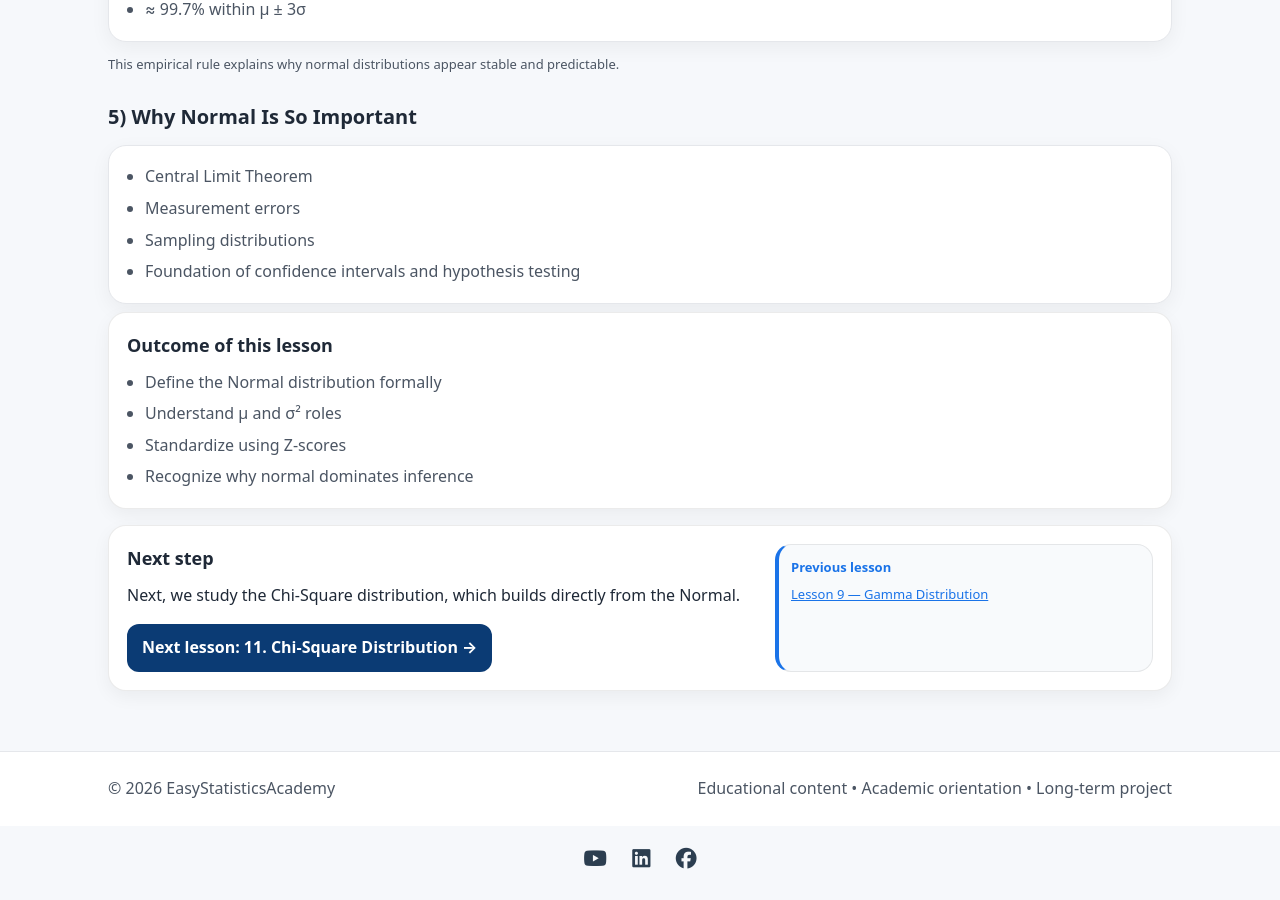
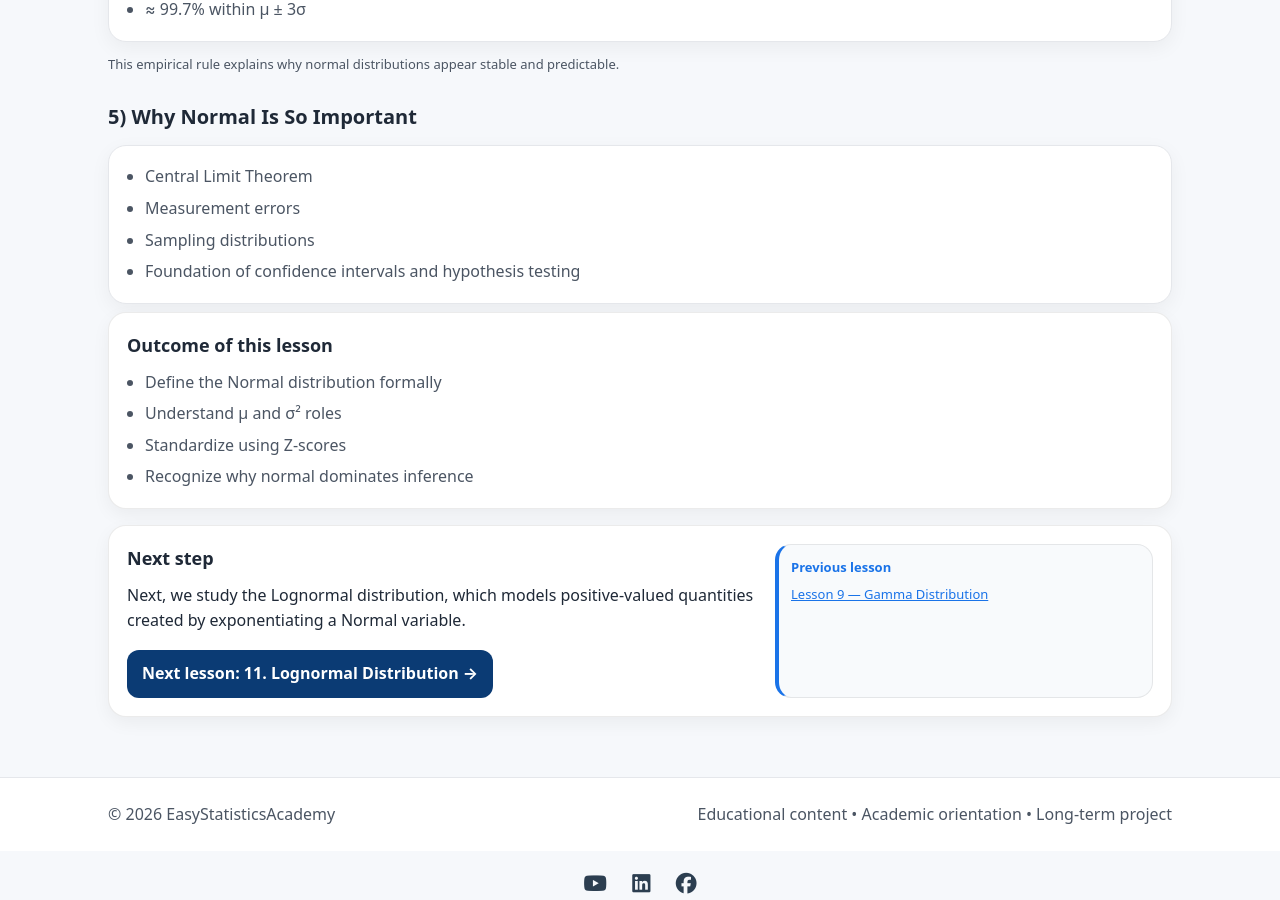
Before and after one commit to ammar-homaida-statistics/easystatisticsacademy, a Jekyll site: the page built from probability/distributions/normal-distribution/index.md, in a window 1280 px wide and 900 px high, scrolled down 1652 px. Built offline with Jekyll 4.4.1, drawn with Linux system fonts in a browser that asks for light colours; before the commit the page ends 2527 px from its top, so only the background shows below that.

Commit message:
Fix next

```diff
--- a/probability/distributions/normal-distribution/index.md
+++ b/probability/distributions/normal-distribution/index.md
@@ -195,18 +195,19 @@ sidebar: false
   </div>
 </section>
 
+<!-- ✅ FIXED: Next lesson goes to Lognormal -->
 <section class="section section-slim">
   <div class="callout">
     <div class="callout-copy">
       <h2>Next step</h2>
       <p style="margin:0;">
-        Next, we study the Chi-Square distribution,
-        which builds directly from the Normal.
+        Next, we study the Lognormal distribution, which models positive-valued quantities
+        created by exponentiating a Normal variable.
       </p>
 
       <div class="pill-row" style="margin-top:1rem;">
-        <a class="btn" href="/probability/distributions/chi-square-distribution/">
-          Next lesson: 11. Chi-Square Distribution →
+        <a class="btn" href="/probability/distributions/lognormal-distribution/">
+          Next lesson: 11. Lognormal Distribution →
         </a>
       </div>
     </div>
```
